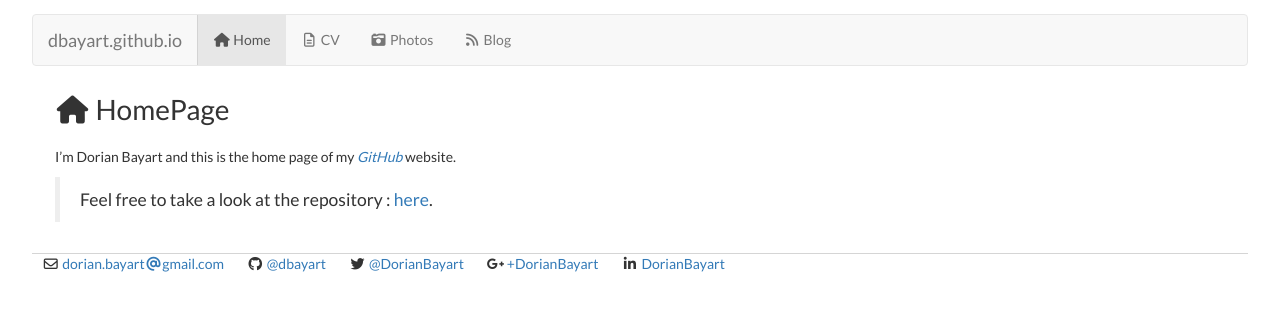
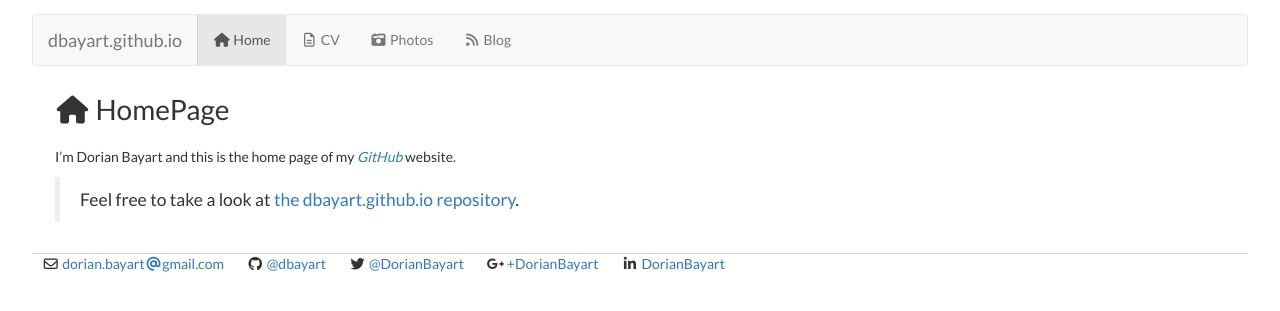
Before and after one commit to dorianbayart/dorianbayart.github.io, a Jekyll site: the page built from index.md, in a window 1280 px wide. Shown: the top 311 px of the page. Built offline with Jekyll 4.4.1, drawn with Linux system fonts in a browser that asks for light colours; nearby versions of some CDN libraries.

Commit message:
Update index.md

```diff
--- a/index.md
+++ b/index.md
@@ -9,4 +9,4 @@ lang: en-US
 
 I'm {{ site.author }} and this is the home page of my *[GitHub]({{ site.baseurl }}?utm_source=internalLink)* website.
 
-> Feel free to take a look at the repository : [here](https://github.com/dbayart/dbayart.github.io).
+> Feel free to take a look at [the dbayart.github.io repository](https://github.com/dbayart/dbayart.github.io).
```
